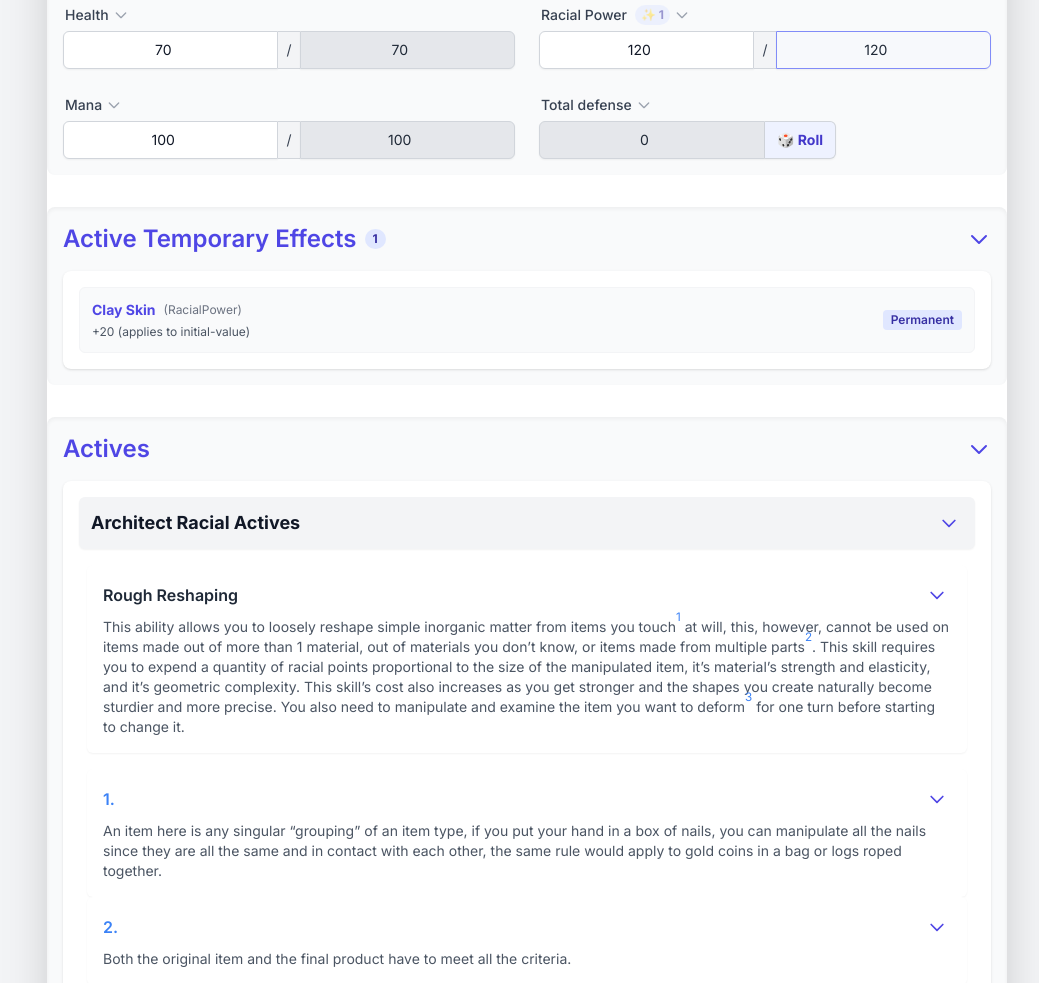
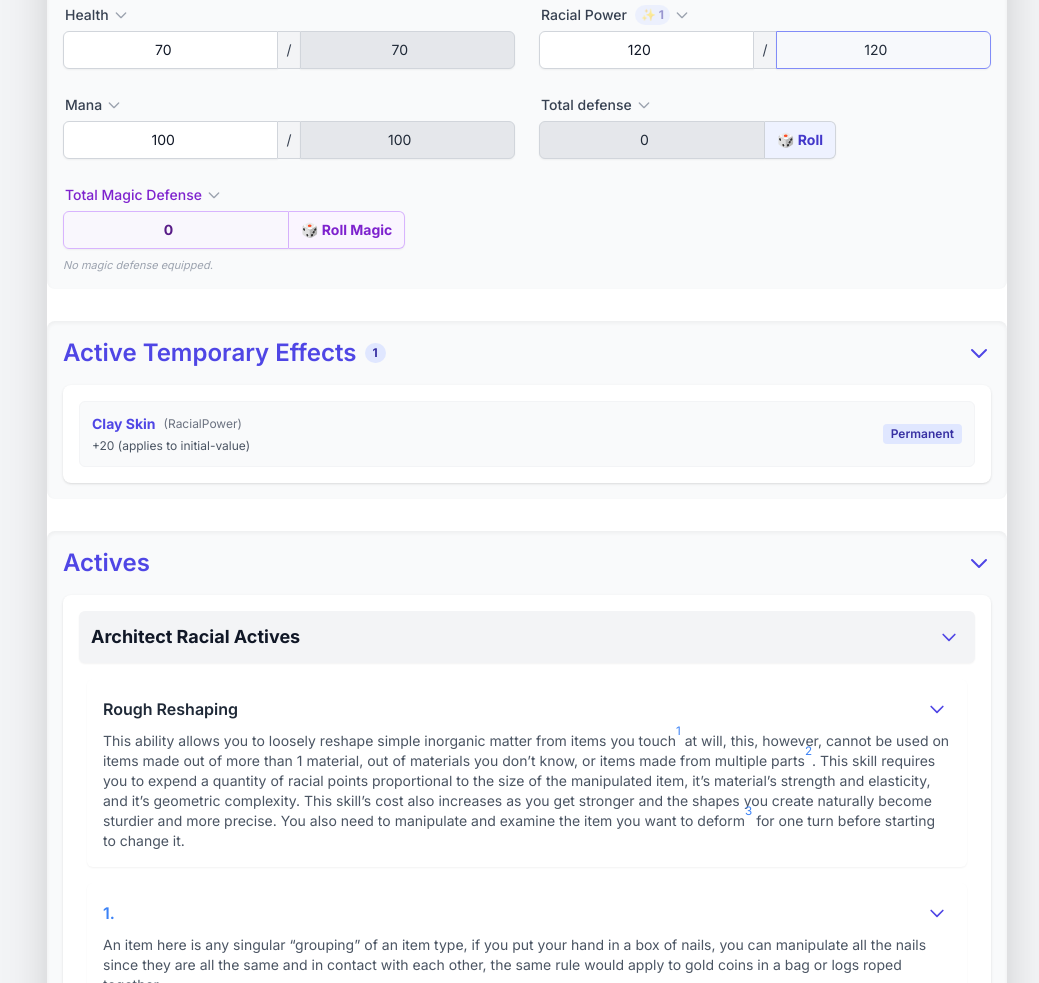
Before and after one commit to Novatruepower/NazaraxSheet, a website with bundled scripts: page index.html in a window 1280 px wide. Shown: the part 1761-2744 px from the top of the page, without its empty margins (241-1280 px from the left). Built offline with nearby package versions, Linux system fonts and the light colour scheme; a script that the page names is missing.

Commit message:
change html

```diff
--- a/index.html
+++ b/index.html
@@ -428,6 +428,36 @@
                                 </button>
                             </div>
                         </div>
+
+                        <!-- Total magic defense -->
+                        <div>
+                            <button type="button"
+                                class="temp-effects-btn p-0.5 rounded-full hover:bg-gray-200 dark:hover:bg-gray-600 flex items-center gap-1 text-sm font-medium text-purple-700 dark:text-purple-300"
+                                data-stat-name="totalMagicDefense" data-stat-display-name="Total Magic Defense" data-stat-display-total="totalMagicDefense">
+                                Total magic defense
+                                <svg class="w-4 h-4" fill="none" stroke="currentColor" viewBox="0 0 24 24"
+                                    xmlns="http://www.w3.org/2000/svg">
+                                    <path stroke-linecap="round" stroke-linejoin="round" stroke-width="2"
+                                        d="M19 9l-7 7-7-7"></path>
+                                </svg>
+                            </button>
+                            <div class="flex items-center mt-1">
+                                <input
+                                    type="number"
+                                    id="total-magic-defense"
+                                    name="totalMagicDefense"
+                                    min="0"
+                                    class="w-1/2 px-3 py-2 border border-purple-300 dark:border-purple-600 rounded-l-md shadow-sm focus:outline-none focus:ring-purple-500 focus:border-purple-500 sm:text-sm bg-purple-50/50 dark:bg-gray-900 text-purple-900 dark:text-purple-100 cursor-not-allowed text-center font-bold"
+                                    readonly
+                                />
+                                <button type="button" id="roll-total-magic-defense-btn" class="px-3 py-2 border border-l-0 border-purple-300 dark:border-purple-600 rounded-r-md bg-purple-50 hover:bg-purple-100 dark:bg-purple-950/40 dark:hover:bg-purple-900/50 text-purple-700 dark:text-purple-300 font-bold text-sm shadow-sm transition-all focus:outline-none flex items-center gap-1" title="Roll Magic Defense for all equipped items">
+                                    🎲 Roll Magic
+                                </button>
+                            </div>
+                            <div id="magic-defense-equipped-breakdown" class="mt-2 text-xs text-gray-600 dark:text-gray-300 space-y-1">
+                                <!-- Populated dynamically -->
+                            </div>
+                        </div>
                     </div>
                 </div>
             </div>
@@ -524,8 +554,7 @@
                                     <th>Name</th>
                                     <th>Type</th>
                                     <th>Material</th>
-                                    <th>Requirement</th>
-                                    <th>Required Stat</th>
+                                    <th>Req. Stats</th>
                                     <th>Accuracy</th>
                                     <th>Damage</th>
                                     <th>Magic Elements</th>
@@ -600,8 +629,7 @@
                                     <th>Name</th>
                                     <th>Location</th>
                                     <th>Material</th>
-                                    <th>Requirement</th>
-                                    <th>Required Stat</th>
+                                    <th>Req. Stats</th>
                                     <th>Defense</th>
                                     <th>Magic Elements</th>
                                     <th>Effect</th>
```
